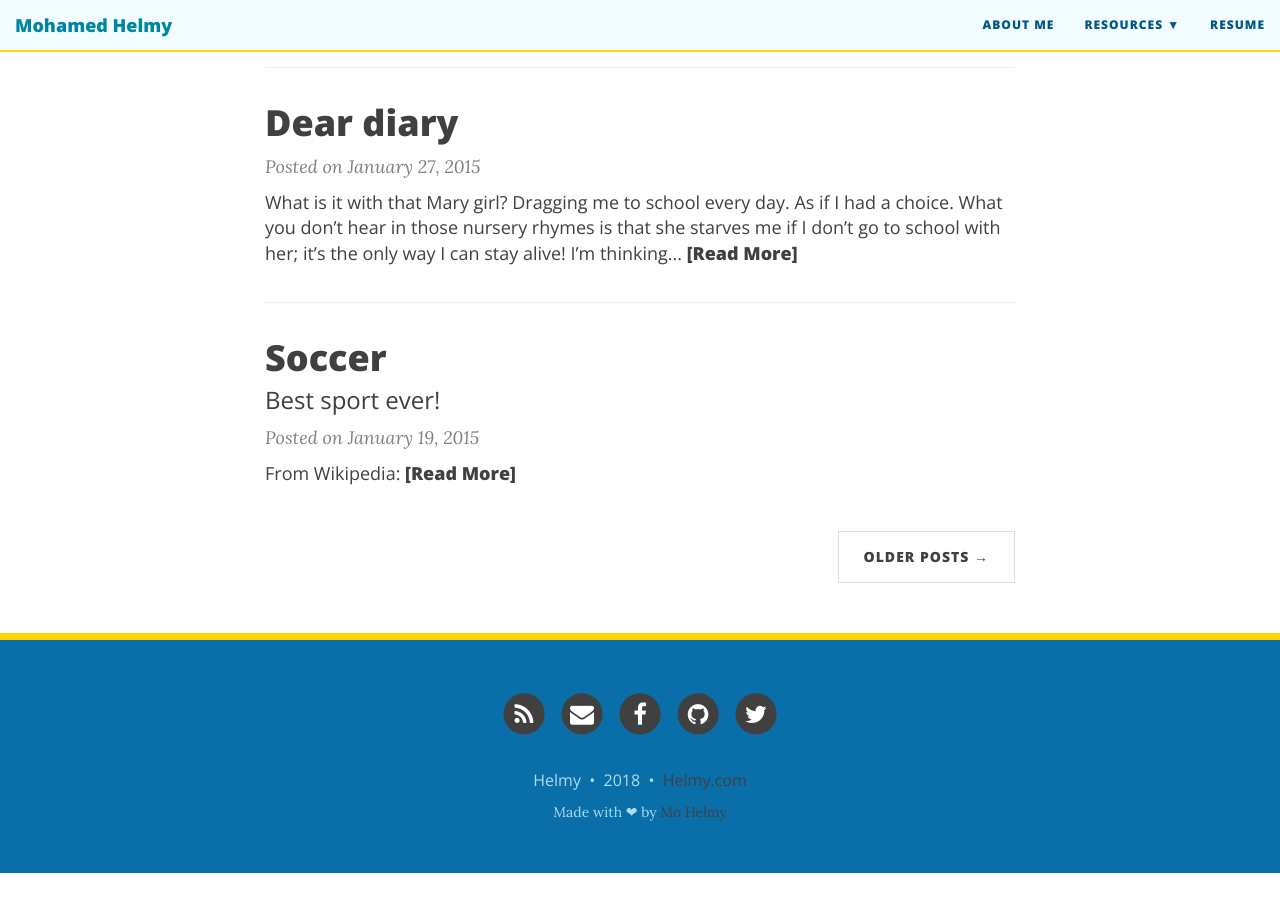
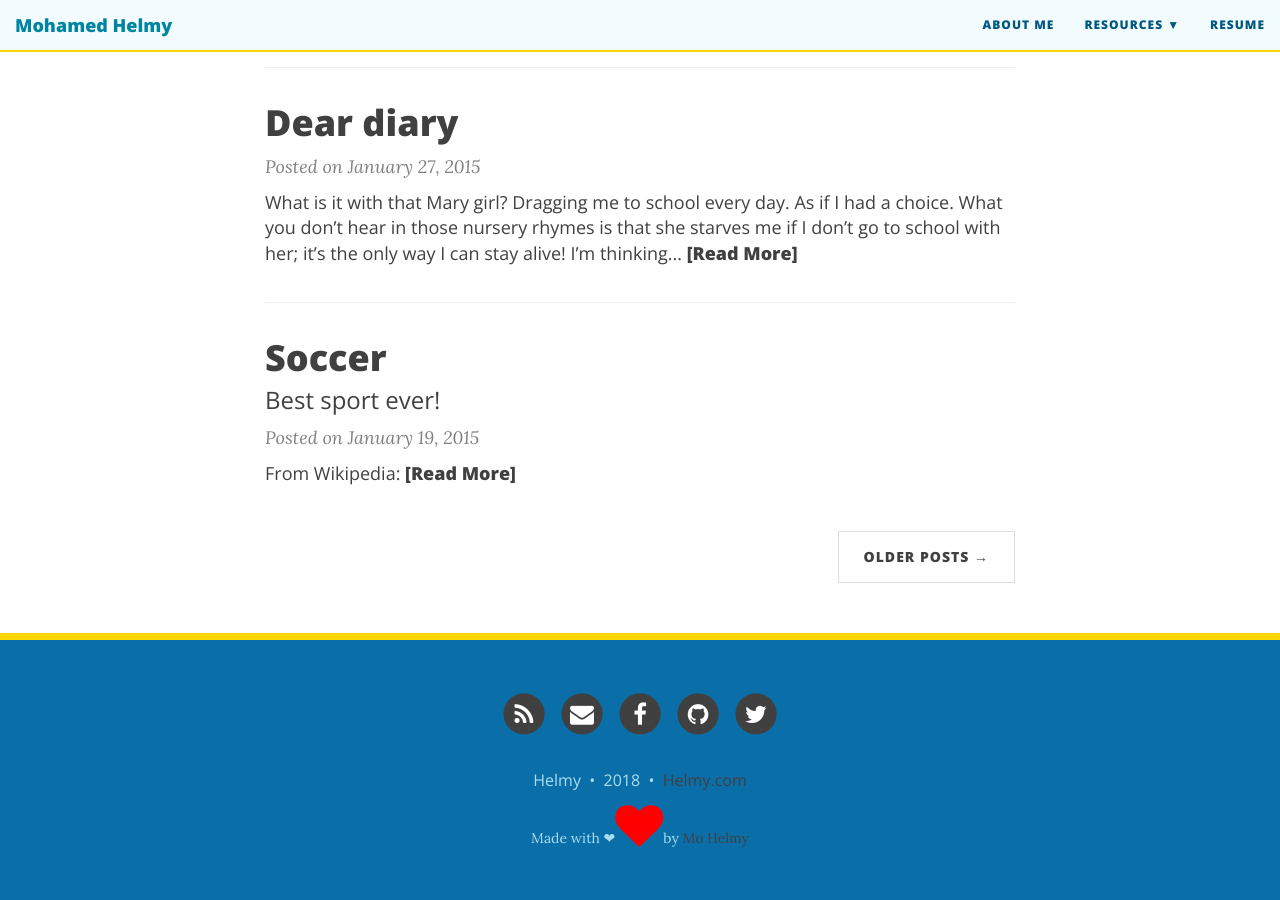
Before and after one commit to M-Helmy/m-helmy.github.io, a Jekyll site: the page built from index.html, in a window 1280 px wide and 900 px high, scrolled down 1167 px. Built offline with Jekyll 4.4.1, drawn with Linux system fonts in a browser that asks for light colours; nearby versions of some CDN libraries; the list of posts is cut into pages by our own code; before the commit the page ends 2040 px from its top, so only the background shows below that.

Commit message:
Update footer.html

```diff
--- a/_includes/footer.html
+++ b/_includes/footer.html
@@ -42,7 +42,7 @@
       </p>
           <!-- Please don't remove this, keep my open source work credited :) -->
     <p class="theme-by text-muted">
-      Made with ❤ by
+      Made with ❤<i class="fa fa-heart" style="font-size:48px;color:red"></i>by
       <a href="https://www.linkedin.com/in/mohamedhelmy/">Mo Helmy</a>
     </p>
       </div>
```
